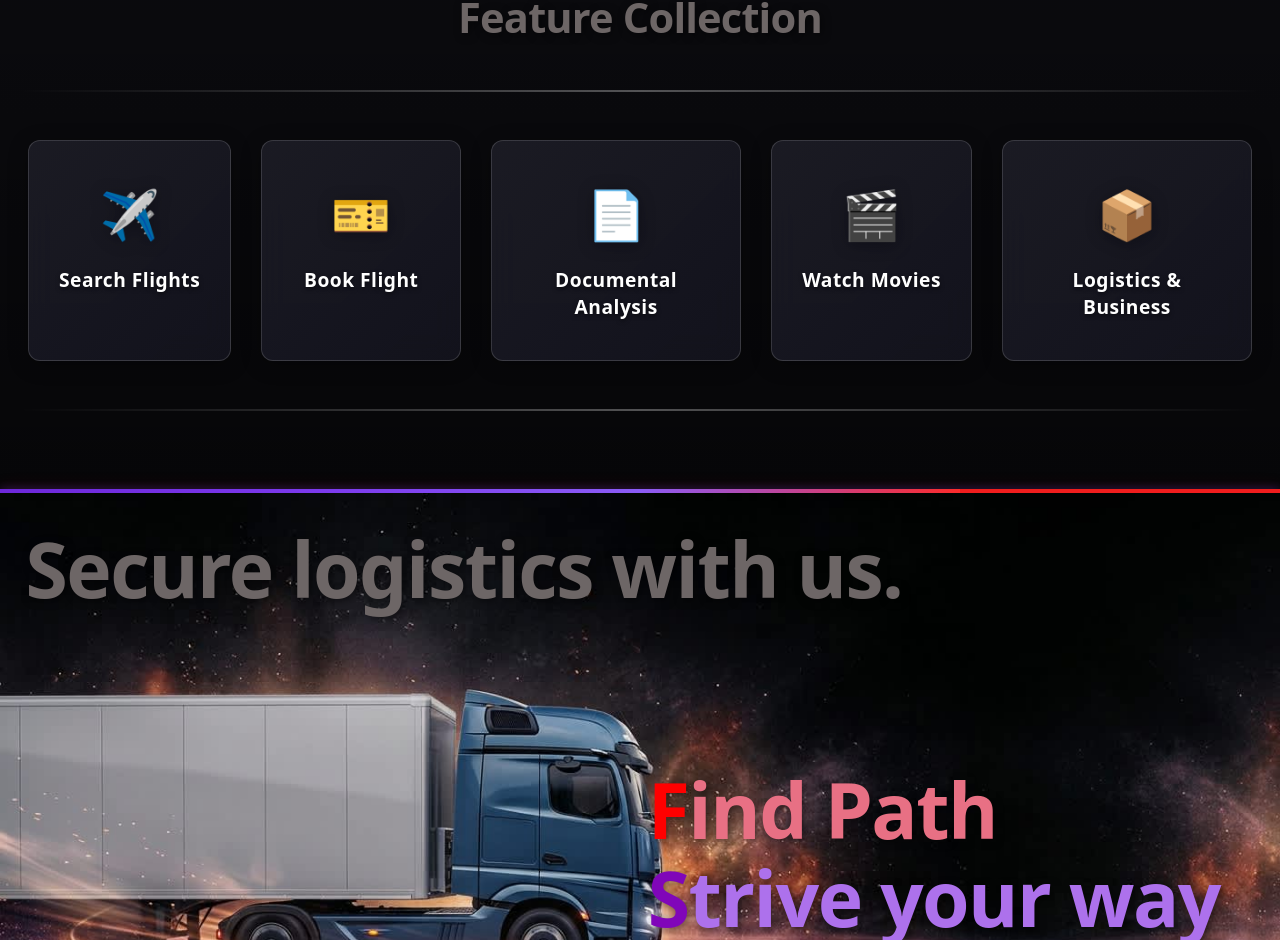
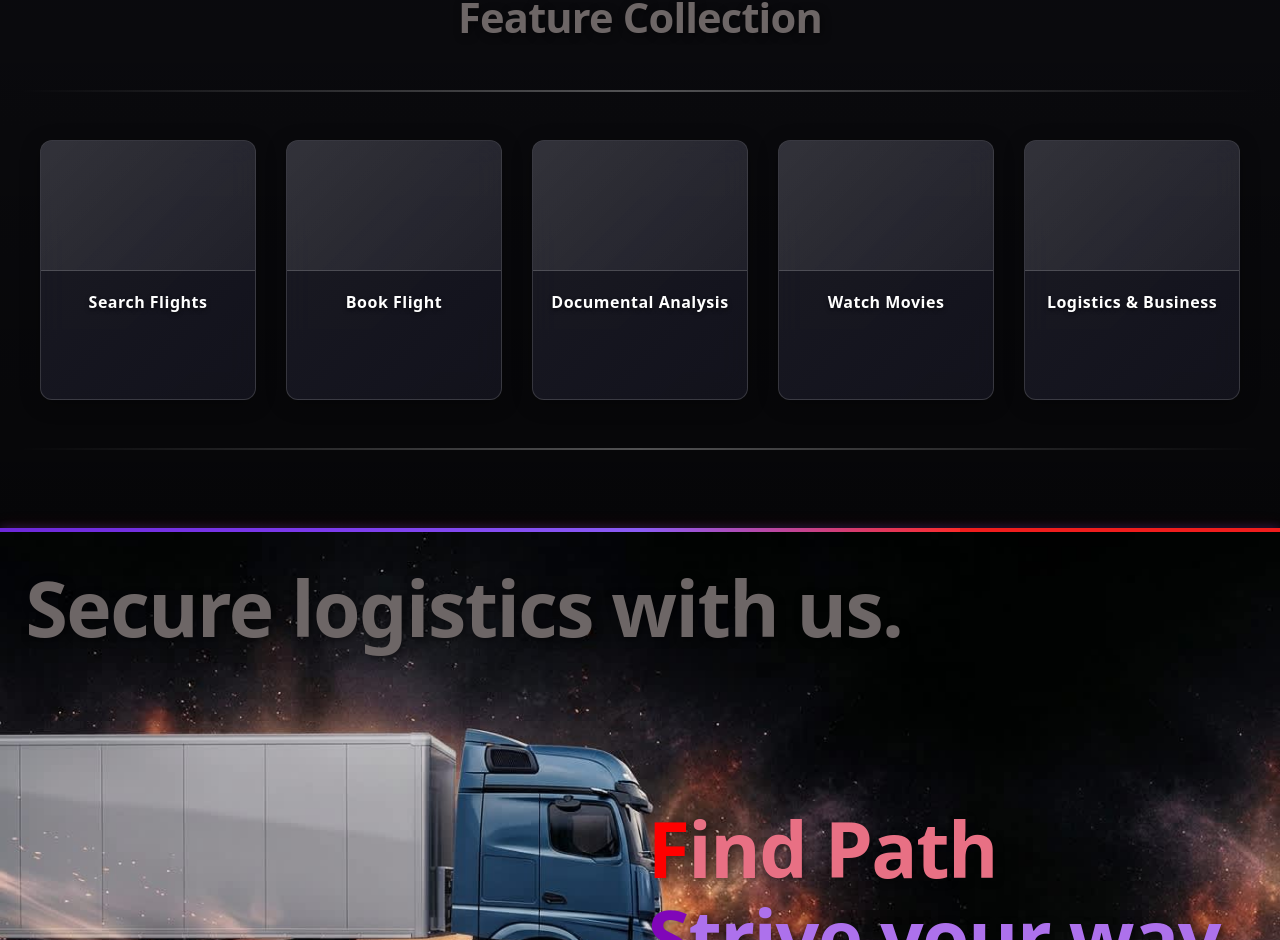
Before and after one commit to simon-dynamic/NexusWay., a React (Vite) app: page / in a window 1280 px wide. Shown: the part 936-1876 px from the top of the page. Built offline with nearby package versions, Linux system fonts and the light colour scheme.

Commit message:
Feature Boxes

```diff
--- a/src/FeatureBoxes.css
+++ b/src/FeatureBoxes.css
@@ -29,23 +29,32 @@
 .feature-boxes-wrapper {
   display: flex;
   justify-content: center;
+  align-items: stretch;
   gap: 30px;
-  flex-wrap: wrap;
+  flex-wrap: nowrap;
+  width: 100%;
+  max-width: 1200px;
+  margin: 0 auto;
 }
 
 .feature-box {
+  flex: 1 1 200px;
+  max-width: 230px;
+  min-width: 160px;
+  display: flex;
+  flex-direction: column;
+  align-items: center;
   background: linear-gradient(135deg, rgba(30, 30, 40, 0.85) 0%, rgba(20, 20, 30, 0.9) 100%);
   backdrop-filter: blur(15px);
   border: 1px solid rgba(255, 255, 255, 0.15);
   border-radius: 12px;
-  padding: 40px 30px;
-  min-width: 200px;
-  max-width: 250px;
-  min-height: 180px;
+  padding: 0;
+  min-height: 260px;
   text-align: center;
   transition: all 0.3s ease;
   cursor: pointer;
   box-shadow: 0 4px 20px rgba(0, 0, 0, 0.3);
+  overflow: hidden;
 }
 
 .feature-box:hover {
@@ -53,16 +62,20 @@
   background: linear-gradient(135deg, rgba(40, 40, 55, 0.95) 0%, rgba(30, 30, 45, 0.95) 100%);
 }
 
-.feature-icon {
-  font-size: 3rem;
-  margin-bottom: 20px;
-  filter: drop-shadow(0 2px 8px rgba(0, 0, 0, 0.3));
+.feature-image-placeholder {
+  width: 100%;
+  height: 130px;
+  flex-shrink: 0;
+  background: linear-gradient(135deg, rgba(255, 255, 255, 0.1) 0%, rgba(255, 255, 255, 0.05) 100%);
+  border-bottom: 1px solid rgba(255, 255, 255, 0.15);
 }
 
 .feature-title {
   color: #ffffff;
-  font-size: 1.2rem;
-  font-weight: 700;
+  font-size: 1rem;
+  font-weight: 600;
   letter-spacing: 0.5px;
   text-shadow: 0 2px 4px rgba(0, 0, 0, 0.5);
+  margin-top: 20px;
+  padding: 0 15px;
 }
--- a/src/FeatureBoxes.jsx
+++ b/src/FeatureBoxes.jsx
@@ -6,11 +6,11 @@ const FeatureBoxes = () => {
   const navigate = useNavigate();
 
   const features = [
-    { title: 'Search Flights', icon: '✈️', path: '/search-flights' },
-    { title: 'Book Flight', icon: '🎫' },
-    { title: 'Documental Analysis', icon: '📄' },
-    { title: 'Watch Movies', icon: '🎬' },
-    { title: 'Logistics & Business', icon: '📦' }
+    { title: 'Search Flights', path: '/search-flights' },
+    { title: 'Book Flight' },
+    { title: 'Documental Analysis' },
+    { title: 'Watch Movies' },
+    { title: 'Logistics & Business' }
   ];
 
   const handleClick = (feature) => {
@@ -26,7 +26,7 @@ const FeatureBoxes = () => {
       <div className="feature-boxes-wrapper">
         {features.map((feature, index) => (
           <div key={index} className="feature-box" onClick={() => handleClick(feature)}>
-            <div className="feature-icon">{feature.icon}</div>
+            <div className="feature-image-placeholder"></div>
             <div className="feature-title">{feature.title}</div>
           </div>
         ))}
```
Also changed, not shown: public/Feature-1image.png (added).
